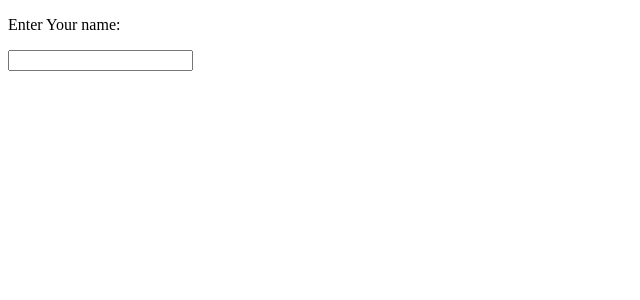
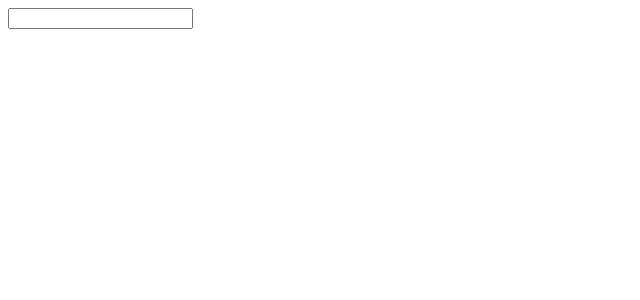
Before and after one commit to acciojob/personal-greeting-Samar1402, a React app: page / in a window 1280 px wide. Shown: the top 300 px of the page, without its empty margins (0-640 px from the left). Built offline with nearby package versions, Linux system fonts and the light colour scheme.

Commit message:
assignment submission update5

```diff
--- a/src/components/App.js
+++ b/src/components/App.js
@@ -10,7 +10,7 @@ const App = () => {
 
   return (
     <div>
-      <p>Enter Your name:</p>
+      {/* <p>Enter Your name:</p> */}
       <input type="text" onChange={handleInput}></input>
       {input ? <p>Hello {input}!</p> : null}
     </div>
```
